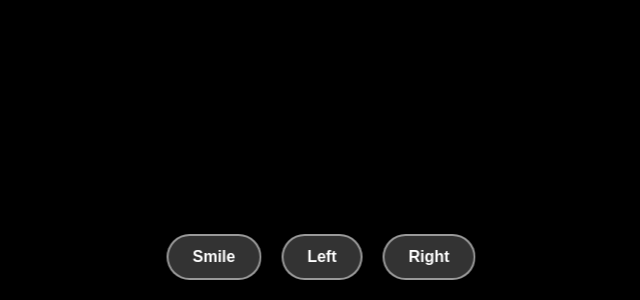
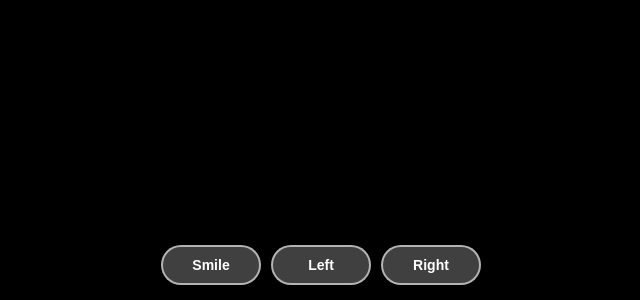
Before and after one commit to shamo765/cbhji8, a plain HTML site: page index.html in a window 1280 px wide. Shown: the part 500-800 px from the top of the page, without its empty margins (319-959 px from the left). Drawn offline with Linux system fonts and the light colour scheme.

Commit message:
Update index.html

```diff
--- a/index.html
+++ b/index.html
@@ -2,7 +2,7 @@
 <html lang="en">
 <head>
     <meta charset="UTF-8">
-    <meta name="viewport" content="width=device-width, initial-scale=1.0, user-scalable=no, viewport-fit=cover">
+    <meta name="viewport" content="width=device-width, initial-scale=1.0, user-scalable=no, maximum-scale=1.0, minimum-scale=1.0">
     <title>Video Player</title>
     <style>
         * {
@@ -11,81 +11,83 @@
             box-sizing: border-box;
         }
 
-        body {
-            height: 100vh;
+        html, body {
+            width: 100%;
+            height: 100%;
             overflow: hidden;
             background: #000;
             font-family: Arial, sans-serif;
-        }
-
-        .video-container {
-            position: relative;
-            width: 100vw;
-            height: 100vh;
-        }
-
-        #mainVideo {
-            width: 100vw;
-            height: 100vh;
-            object-fit: cover;
-            background: #000;
-            position: absolute;
+            position: fixed;
             top: 0;
             left: 0;
         }
 
+        .video-container {
+            position: fixed;
+            top: 0;
+            left: 0;
+            width: 100%;
+            height: 100%;
+            background: #000;
+        }
+
+        #mainVideo {
+            width: 100%;
+            height: 100%;
+            object-fit: cover;
+            background: #000;
+            display: block;
+        }
+
         .controls {
-            position: absolute;
-            bottom: 20px;
-            left: 50%;
-            transform: translateX(-50%);
+            position: fixed;
+            bottom: 0;
+            left: 0;
+            right: 0;
             display: flex;
-            gap: 20px;
-            z-index: 10;
+            justify-content: center;
+            gap: 10px;
+            padding: 15px;
+            padding-bottom: calc(15px + env(safe-area-inset-bottom));
+            z-index: 1000;
+            background: linear-gradient(to top, rgba(0,0,0,0.5), transparent);
         }
 
         .control-btn {
-            background: rgba(255, 255, 255, 0.2);
-            border: 2px solid rgba(255, 255, 255, 0.5);
+            background: rgba(255, 255, 255, 0.25);
+            border: 2px solid rgba(255, 255, 255, 0.6);
             color: white;
-            padding: 12px 24px;
+            padding: 10px 20px;
             border-radius: 25px;
             cursor: pointer;
-            font-size: 16px;
+            font-size: 14px;
             font-weight: bold;
             backdrop-filter: blur(10px);
-            transition: all 0.3s ease;
+            -webkit-backdrop-filter: blur(10px);
+            transition: all 0.2s ease;
             touch-action: manipulation;
             user-select: none;
+            -webkit-user-select: none;
+            -webkit-tap-highlight-color: transparent;
+            flex: 1;
+            max-width: 100px;
         }
 
-        .control-btn:hover,
         .control-btn:active {
-            background: rgba(255, 255, 255, 0.3);
-            border-color: rgba(255, 255, 255, 0.8);
-            transform: scale(1.05);
+            background: rgba(255, 255, 255, 0.4);
+            border-color: rgba(255, 255, 255, 0.9);
+            transform: scale(0.95);
         }
 
         .control-btn.active {
-            background: rgba(255, 255, 255, 0.4);
+            background: rgba(255, 255, 255, 0.35);
             border-color: rgba(255, 255, 255, 1);
-        }
-
-        @media (max-width: 480px) {
-            .controls {
-                bottom: 15px;
-                gap: 15px;
-            }
-
-            .control-btn {
-                padding: 10px 20px;
-                font-size: 14px;
-            }
         }
 
         @media (max-height: 600px) {
             .controls {
-                bottom: 10px;
+                padding: 10px;
+                padding-bottom: calc(10px + env(safe-area-inset-bottom));
             }
 
             .control-btn {
@@ -97,44 +99,77 @@
 </head>
 <body>
     <div class="video-container">
-        <video id="mainVideo" muted playsinline preload="none" webkit-playsinline>
+        <video id="mainVideo" playsinline muted webkit-playsinline preload="auto">
             Your browser does not support the video tag.
         </video>
+    </div>
 
-        <div class="controls">
-            <button class="control-btn" id="smileBtn">Smile</button>
-            <button class="control-btn" id="leftBtn">Left</button>
-            <button class="control-btn" id="rightBtn">Right</button>
-        </div>
+    <div class="controls">
+        <button class="control-btn" id="smileBtn">Smile</button>
+        <button class="control-btn" id="leftBtn">Left</button>
+        <button class="control-btn" id="rightBtn">Right</button>
     </div>
 
     <script>
+        console.log('Video Player Initialized');
+
         const video = document.getElementById('mainVideo');
         const smileBtn = document.getElementById('smileBtn');
         const leftBtn = document.getElementById('leftBtn');
         const rightBtn = document.getElementById('rightBtn');
 
-        // Video paths
+        // Video paths - replace these with your actual video paths
         const videos = {
             smile: 'smile.mp4',
             left: 'left.mp4',
             right: 'right.mp4'
         };
 
-        // Preloaded video elements
-        const preloadedVideos = {};
+        // Cache for preloaded video data
+        const videoCache = {};
         let currentVideo = null;
 
-        // Preload all videos on page load
-        function preloadVideos() {
-            Object.keys(videos).forEach(key => {
-                const videoElement = document.createElement('video');
-                videoElement.src = videos[key];
-                videoElement.preload = 'auto';
-                videoElement.muted = true;
-                videoElement.load();
-                preloadedVideos[key] = videoElement;
-            });
+        // Debug logging
+        function debugLog(message, data) {
+            console.log(`[VideoPlayer] ${message}`, data || '');
+        }
+
+        // Preload videos by creating blob URLs
+        async function preloadAllVideos() {
+            debugLog('Starting video preload');
+
+            for (const [key, path] of Object.entries(videos)) {
+                try {
+                    // Create a test video element to check if file exists
+                    const testVideo = document.createElement('video');
+                    testVideo.src = path;
+                    testVideo.muted = true;
+                    testVideo.preload = 'metadata';
+
+                    await new Promise((resolve, reject) => {
+                        testVideo.addEventListener('loadedmetadata', () => {
+                            debugLog(`Video ${key} metadata loaded successfully`);
+                            videoCache[key] = path;
+                            resolve();
+                        });
+
+                        testVideo.addEventListener('error', () => {
+                            debugLog(`Error loading video ${key} from path: ${path}`);
+                            reject();
+                        });
+
+                        // Timeout after 5 seconds
+                        setTimeout(() => {
+                            debugLog(`Timeout loading video ${key}`);
+                            resolve();
+                        }, 5000);
+                    });
+                } catch (error) {
+                    debugLog(`Failed to preload ${key}: ${error.message}`);
+                }
+            }
+
+            debugLog('Video preload complete', videoCache);
         }
 
         // Remove active class from all buttons
@@ -144,112 +179,132 @@
 
         // Play video and freeze at last frame
         function playVideo(videoType, button) {
+            debugLog(`Playing video: ${videoType}`);
+
             clearActiveButtons();
             button.classList.add('active');
 
-            // Set video source from preloaded videos
-            video.src = preloadedVideos[videoType].src;
-            video.load();
+            // Reset and load new video
+            const videoPath = videoCache[videoType] || videos[videoType];
+            debugLog(`Video path: ${videoPath}`);
+
+            video.pause();
+            video.src = videoPath;
             video.currentTime = 0;
 
-            // Add a small delay to ensure video is loaded
+            // Load and play
+            video.load();
+
+            // Try to play after a short delay
             setTimeout(() => {
-                const playPromise = video.play();
-                if (playPromise !== undefined) {
-                    playPromise.then(() => {
+                video.play()
+                    .then(() => {
                         currentVideo = videoType;
-                    }).catch(err => {
-                        // Fallback for autoplay restrictions
+                        debugLog(`Video ${videoType} playing successfully`);
+                    })
+                    .catch(error => {
+                        debugLog(`Error playing video: ${error.message}`);
+                        // Try again with explicit muted
                         video.muted = true;
-                        video.play();
+                        video.play().catch(e => {
+                            debugLog(`Second play attempt failed: ${e.message}`);
+                        });
                     });
-                }
-            }, 100);
+            }, 50);
         }
 
         // Freeze video at last frame when it ends
         video.addEventListener('ended', () => {
-            video.currentTime = video.duration;
+            debugLog('Video ended, freezing at last frame');
+            // Pause at last frame instead of seeking
+            video.pause();
+            if (video.duration) {
+                video.currentTime = video.duration - 0.1;
+            }
         });
 
-        // Prevent video controls
-        video.addEventListener('loadedmetadata', () => {
-            video.controls = false;
-        });
+        // Log video events for debugging
+        video.addEventListener('loadstart', () => debugLog('Video loadstart'));
+        video.addEventListener('loadeddata', () => debugLog('Video loadeddata'));
+        video.addEventListener('canplay', () => debugLog('Video canplay'));
+        video.addEventListener('error', (e) => debugLog('Video error', e));
 
-        // Button event listeners - use both click and touchend for mobile
-        function addButtonListener(button, videoType) {
-            const handler = (e) => {
+        // Button event handlers
+        function setupButton(button, videoType) {
+            // Single handler for both touch and click
+            const handleInteraction = (e) => {
                 e.preventDefault();
                 e.stopPropagation();
+                debugLog(`Button pressed: ${videoType}`);
                 playVideo(videoType, button);
             };
 
-            button.addEventListener('click', handler);
-            button.addEventListener('touchend', handler);
+            // Use pointer events for better mobile support
+            button.addEventListener('pointerdown', handleInteraction);
+
+            // Fallback for older browsers
+            if (!window.PointerEvent) {
+                button.addEventListener('touchstart', handleInteraction);
+                button.addEventListener('click', handleInteraction);
+            }
         }
 
-        addButtonListener(smileBtn, 'smile');
-        addButtonListener(leftBtn, 'left');
-        addButtonListener(rightBtn, 'right');
+        setupButton(smileBtn, 'smile');
+        setupButton(leftBtn, 'left');
+        setupButton(rightBtn, 'right');
 
-        // Prevent video from showing controls on touch
-        video.addEventListener('touchstart', (e) => {
+        // Prevent default video controls
+        video.addEventListener('click', (e) => {
             e.preventDefault();
+            e.stopPropagation();
         });
 
-        video.addEventListener('click', (e) => {
-            e.preventDefault();
+        // Initialize on page load
+        window.addEventListener('DOMContentLoaded', () => {
+            debugLog('DOM Content Loaded');
+
+            // Set initial video properties
+            video.controls = false;
+            video.muted = true;
+            video.playsInline = true;
+            video.setAttribute('webkit-playsinline', 'true');
+            video.setAttribute('playsinline', 'true');
+
+            // Start preloading videos
+            preloadAllVideos();
         });
 
-        // Handle double tap to prevent zoom
+        // Additional initialization for safety
+        window.addEventListener('load', () => {
+            debugLog('Window fully loaded');
+
+            // Double-check video setup
+            if (!Object.keys(videoCache).length) {
+                preloadAllVideos();
+            }
+        });
+
+        // Handle page visibility
+        document.addEventListener('visibilitychange', () => {
+            if (!document.hidden) {
+                debugLog('Page became visible');
+            }
+        });
+
+        // Prevent scrolling and zooming
+        document.addEventListener('touchmove', (e) => {
+            e.preventDefault();
+        }, { passive: false });
+
+        // Prevent double-tap zoom
         let lastTouchEnd = 0;
-        document.addEventListener('touchend', function (event) {
-            const now = (new Date()).getTime();
+        document.addEventListener('touchend', (event) => {
+            const now = Date.now();
             if (now - lastTouchEnd <= 300) {
                 event.preventDefault();
             }
             lastTouchEnd = now;
         }, false);
-
-        // Handle orientation changes and resize
-        function adjustVideoSize() {
-            video.style.width = '100vw';
-            video.style.height = '100vh';
-        }
-
-        window.addEventListener('orientationchange', () => {
-            setTimeout(adjustVideoSize, 100);
-        });
-
-        window.addEventListener('resize', adjustVideoSize);
-
-        // Initial setup on page load
-        window.addEventListener('load', () => {
-            adjustVideoSize();
-            preloadVideos();
-
-            // Force a reflow to ensure proper sizing on mobile
-            setTimeout(() => {
-                adjustVideoSize();
-            }, 500);
-        });
-
-        // Handle page visibility changes (mobile browsers)
-        document.addEventListener('visibilitychange', () => {
-            if (!document.hidden) {
-                setTimeout(adjustVideoSize, 100);
-            }
-        });
-
-        // Prevent scrolling and zooming on mobile
-        document.addEventListener('touchmove', (e) => {
-            e.preventDefault();
-        }, { passive: false });
-
-        document.addEventListener('gesturestart', (e) => {
-            e.preventDefault();
-        });
     </script>
 </body>
 </html>
```
